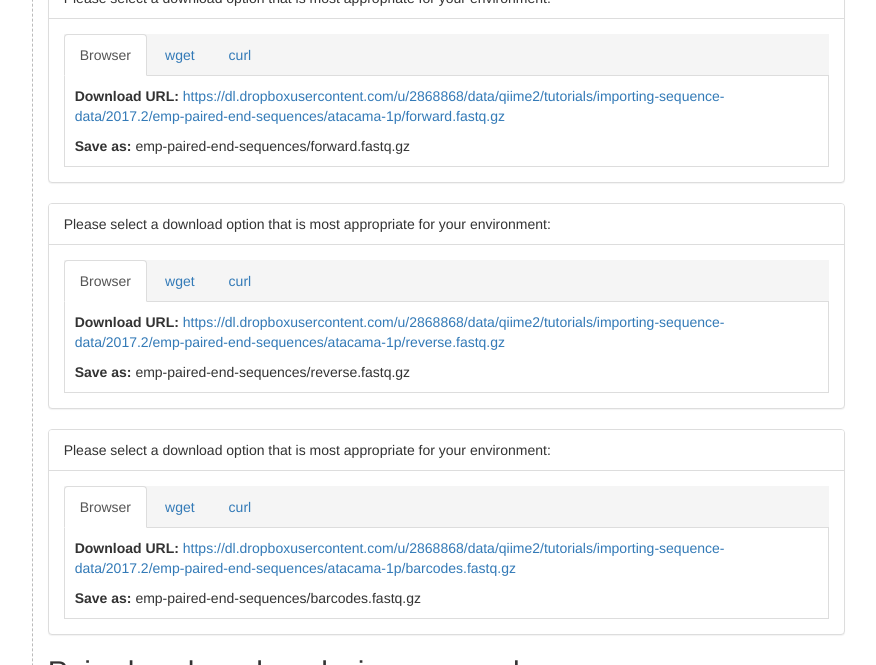
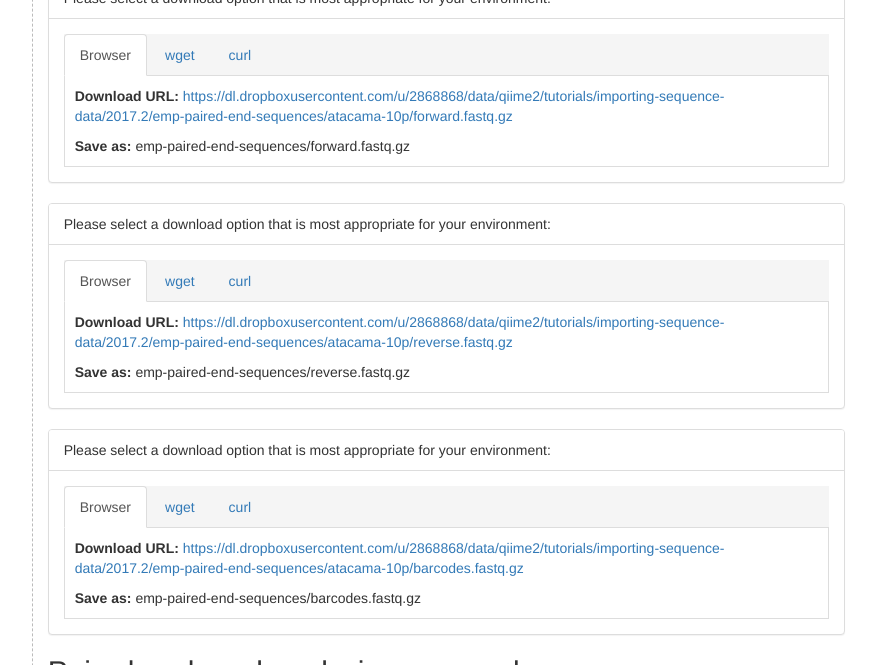
Before and after one commit to qiime2/docs, a Sphinx documentation site: the page built from source/tutorials/atacama-soils.rst, in a window 1280 px wide and 900 px high, scrolled down 874 px. Shown: the part 172-837 px from the top of the window, without its empty margins (277-1153 px from the left). Built offline with Sphinx 7.4.7, drawn with Linux system fonts in a browser that asks for light colours; pages that are not in the unit, such as notebooks, are missing from menus; the version number could not be read and is left out; some of the changed lines change nothing that is shown.

Commit message:
squash me

```diff
--- a/source/tutorials/atacama-soils.rst
+++ b/source/tutorials/atacama-soils.rst
@@ -47,17 +47,17 @@ Next, you'll download the multiplexed reads. You will download three ``fastq.gz`
 
 .. download::
    :no-exec:
-   :url: https://dl.dropboxusercontent.com/u/2868868/data/qiime2/tutorials/importing-sequence-data/2017.2/emp-paired-end-sequences/atacama-1p/forward.fastq.gz
+   :url: https://dl.dropboxusercontent.com/u/2868868/data/qiime2/tutorials/importing-sequence-data/2017.2/emp-paired-end-sequences/atacama-10p/forward.fastq.gz
    :saveas: emp-paired-end-sequences/forward.fastq.gz
 
 .. download::
    :no-exec:
-   :url: https://dl.dropboxusercontent.com/u/2868868/data/qiime2/tutorials/importing-sequence-data/2017.2/emp-paired-end-sequences/atacama-1p/reverse.fastq.gz
+   :url: https://dl.dropboxusercontent.com/u/2868868/data/qiime2/tutorials/importing-sequence-data/2017.2/emp-paired-end-sequences/atacama-10p/reverse.fastq.gz
    :saveas: emp-paired-end-sequences/reverse.fastq.gz
 
 .. download::
    :no-exec:
-   :url: https://dl.dropboxusercontent.com/u/2868868/data/qiime2/tutorials/importing-sequence-data/2017.2/emp-paired-end-sequences/atacama-1p/barcodes.fastq.gz
+   :url: https://dl.dropboxusercontent.com/u/2868868/data/qiime2/tutorials/importing-sequence-data/2017.2/emp-paired-end-sequences/atacama-10p/barcodes.fastq.gz
    :saveas: emp-paired-end-sequences/barcodes.fastq.gz
 
 Paired-end read analysis commands
```
